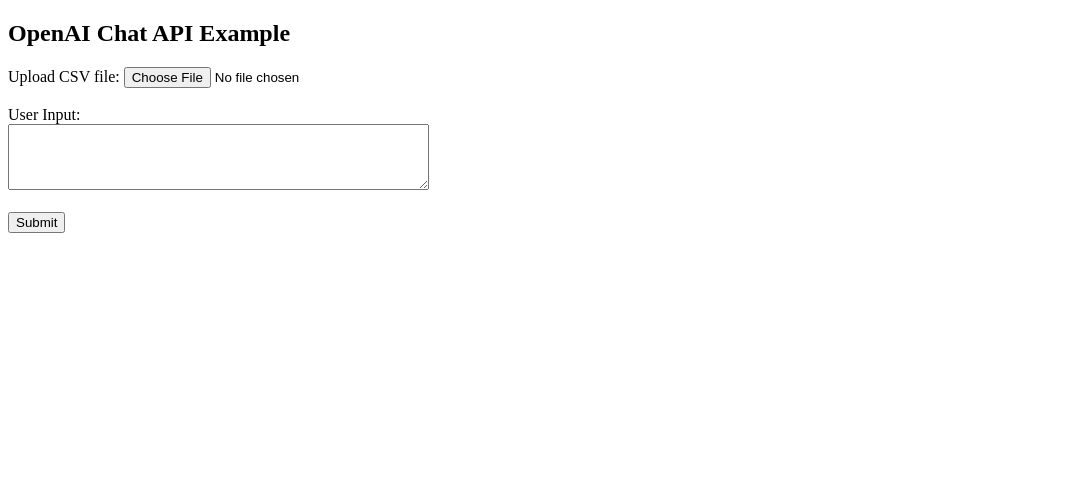
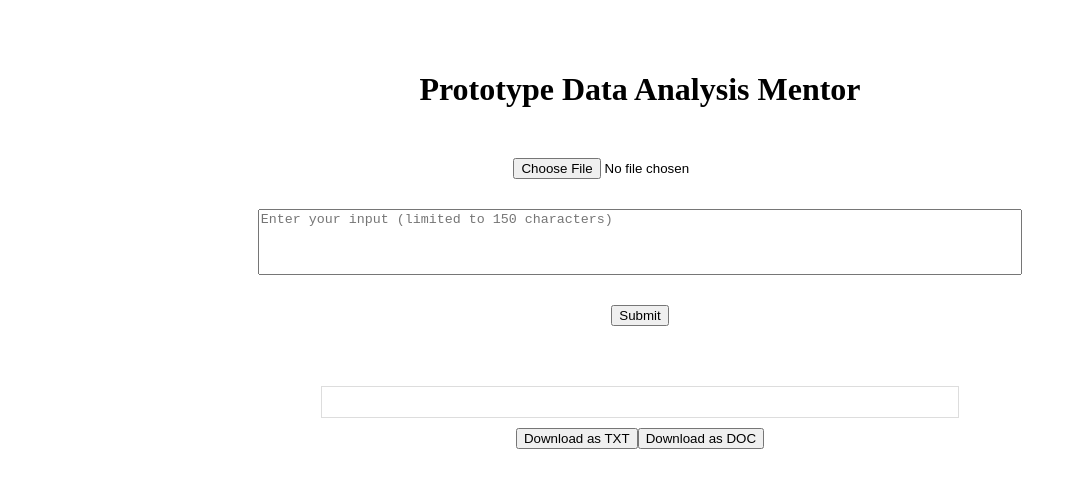
Before and after one commit to kanchang12/thirdattempt, a plain HTML site: page templates/index.html in a window 1280 px wide. Shown: the whole page, without its empty margins (0-1077 px from the left). Drawn offline with nearby package versions, Linux system fonts and the light colour scheme.

Commit message:
Update index.html

```diff
--- a/templates/index.html
+++ b/templates/index.html
@@ -1,30 +1,69 @@
 <!DOCTYPE html>
 <html>
 <head>
-    <title>OpenAI Chat API Example</title>
-    <script src="https://code.jquery.com/jquery-3.6.0.min.js"></script>
+  <style>
+    body {
+      text-align: center;
+    }
+
+    .container {
+      display: flex;
+      flex-direction: column;
+      align-items: center;
+      width: 60%;
+      margin: 50px auto;
+    }
+
+    .heading {
+      font-size: 2em;
+      margin-bottom: 20px;
+    }
+
+    .gap {
+      margin: 15px 0;
+    }
+
+    #userInput {
+      width: 100%;
+      resize: none;
+    }
+
+    #responseContainer {
+      width: 80%;
+      margin-top: 30px;
+      padding: 15px;
+      border: 1px solid #ddd;
+      text-align: justify;
+    }
+
+    #download {
+      display: flex;
+      justify-content: space-between;
+      margin-top: 10px;
+    }
+  </style>
 </head>
 <body>
-
-    <h2>OpenAI Chat API Example</h2>
-
-    <!-- File upload form -->
+  <div class="container">
+    <h1 class="heading">Prototype Data Analysis Mentor</h1>
+    <div class="gap"></div>
     <form id="uploadForm" enctype="multipart/form-data">
-        <label for="fileInput">Upload CSV file:</label>
-        <input type="file" id="fileInput" accept=".csv" name="csv_file"><br><br>
-        <label for="user_input">User Input:</label><br>
-        <textarea id="user_input" name="user_input" rows="4" cols="50"></textarea><br><br>
+      <input type="file" id="fileInput" name="csv_content" accept=".csv">
+    </form>
+    <div class="gap"></div>
+    <textarea id="userInput" name="user_input" rows="4" cols="50" maxlength="150" placeholder="Enter your input (limited to 150 characters)"></textarea>
+    <div class="gap"></div>
     <button type="button" onclick="submitForm()">Submit</button>
-    </form>
-
+    <div class="gap"></div>
     <div id="responseContainer"></div>
+    <div id="download">
+      <button onclick="downloadText('txt')">Download as TXT</button>
+      <button onclick="downloadText('doc')">Download as DOC</button>
+    </div>
+  </div>
 
   <script>
     function submitForm() {
-            // Get user input
-            var userInput = document.getElementById('user_input').value;
-
-            // Get uploaded CSV file
       var fileInput = document.getElementById('fileInput');
       var file = fileInput.files[0];
 
@@ -33,42 +72,59 @@
         return;
       }
 
-            // Read the file contents
-            var reader = new FileReader();
-            reader.onload = function(event) {
-                var csvContent = event.target.result;
+      var userInput = document.getElementById('userInput').value;
 
-                // Append user input to the CSV content
-                var modifiedCsvContent = csvContent + '\n' + userInput;
+      // Check if user input exceeds the limit (optional)
+      if (userInput.length > 150) {
+        alert('User input exceeds the 150 character limit.');
+        return;
+      }
 
       // Prepare the request payload
       var formData = new FormData();
-                formData.append('csv_content', modifiedCsvContent);
+      formData.append('csv_content', file);
+      formData.append('user_input', userInput);
 
-                // Send POST request to Flask backend
       var xhr = new XMLHttpRequest();
       xhr.open('POST', '/submit', true);
-                xhr.setRequestHeader('Content-Type', 'application/x-www-form-urlencoded');
 
-                // Define callback function to handle response
       xhr.onreadystatechange = function() {
         if (xhr.readyState === XMLHttpRequest.DONE) {
           if (xhr.status === 200) {
             var response = JSON.parse(xhr.responseText);
-                            document.getElementById('responseContainer').innerHTML = '<p>' + response.response + '</p>';
+            var responseContainer = document.getElementById('responseContainer');
+            if (responseContainer) {
+              // Display response content as paragraphs with justified alignment
+              responseContainer.innerHTML = '<p style="text-align: justify;">' + response.response + '</p>';
+            }
           } else {
             console.error('Error:', xhr.statusText);
-                            document.getElementById('responseContainer').innerHTML = '<p>Error: ' + xhr.statusText + '</p>';
+            alert('Failed to process the request.');
           }
         }
       };
 
-                // Send the form data
       xhr.send(formData);
-            };
+    }
 
-            // Read the file as text
-            reader.readAsText(file);
+    function downloadText(fileType) {
+      var message = document.getElementById('responseContainer').textContent;
+      if (!message) {
+        alert('No message to download!');
+        return;
+      }
+
+      var filename = 'data_analysis_message.' + fileType;
+      var blob = new Blob([message], { type: 'text/plain' });
+
+      if (window.navigator.msSaveOrOpenBlob) { // For IE11
+        window.navigator.msSaveOrOpenBlob(blob, filename);
+      } else {
+        var link = document.createElement('a');
+        link.href = URL.createObjectURL(blob);
+        link.download = filename;
+        link.click();
+      }
     }
   </script>
 </body>
```
Lines whose indentation alone changed are shown as unchanged.
